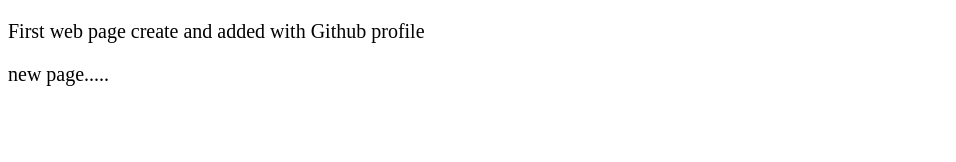
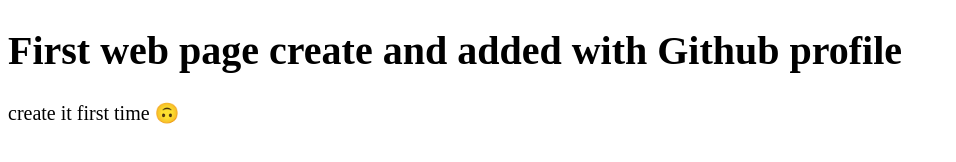
Before and after one commit to TanhaWdr/Wbhtml.ghithub, a plain HTML site: page index.html in a window 1280 px wide. Shown: the whole page, without its empty margins (0-956 px from the left). Drawn offline with Linux system fonts and the light colour scheme.

Commit message:
commit.html

```diff
--- a/index.html
+++ b/index.html
@@ -15,8 +15,8 @@
 </head>
 
 <body>
-  <p>First web page create and added with Github profile </p>
-  new page.....
+  <p><h1>First web page create and added with Github profile</h1></p>
+  create it first time 🙃
   <!-- Project -->
   <script src="main.js"></script>
 </body>
```
